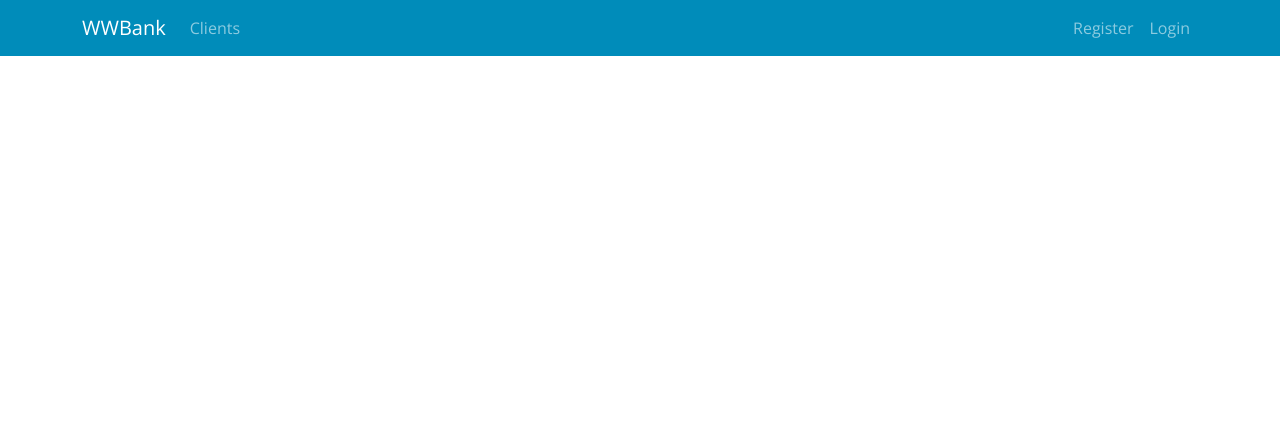
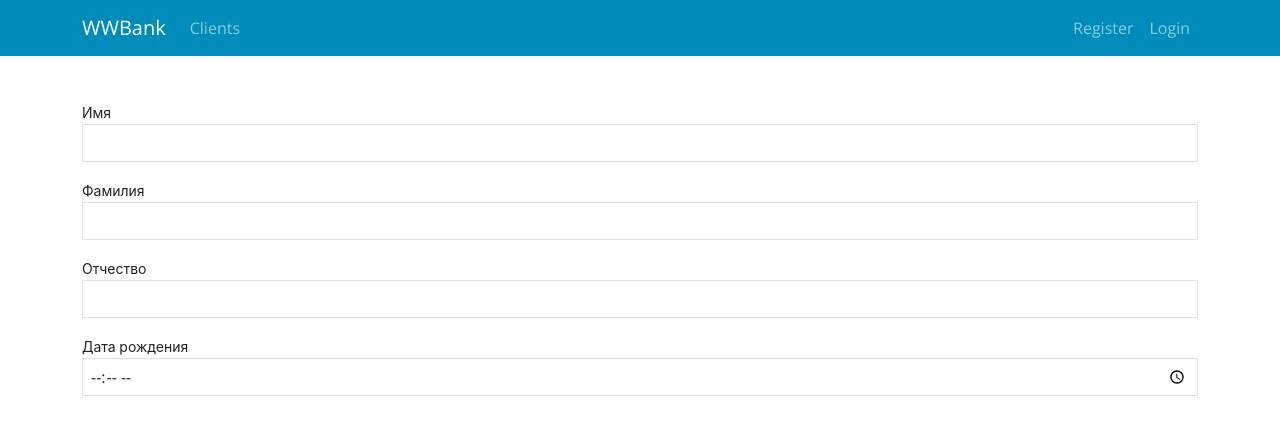
Before and after one commit to Pluralment/bank, an Angular app in the folder client/: page /users/create in a window 1280 px wide. Shown: the top 434 px of the page. Built offline with nearby package versions, Linux system fonts and the light colour scheme.

Commit message:
added user service

```diff
--- /dev/null
+++ b/client/src/app/_services/user.service.ts
@@ -0,0 +1,29 @@
+import { HttpClient } from '@angular/common/http';
+import { Injectable } from '@angular/core';
+import { environment } from 'src/environments/environment';
+import { User } from '../models/user';
+
+@Injectable({
+  providedIn: 'root'
+})
+export class UserService {
+  baseUrl = environment.apiUrl;
+
+  constructor(private http: HttpClient) { }
+
+  createUser(user: User) {
+    return this.http.post<User>(this.baseUrl + 'users', user);
+  }
+
+  getUsers() {
+    return this.http.get<User[]>(this.baseUrl + 'users');
+  }
+
+  updateUser(user: User) {
+    return this.http.put<User>(this.baseUrl + 'users', user);
+  }
+
+  deleteUser(id: number) {
+    return this.http.delete(this.baseUrl + 'users/' + id, {});
+  }
+}
--- a/client/src/app/app.module.ts
+++ b/client/src/app/app.module.ts
@@ -1,6 +1,8 @@
 import { NgModule } from '@angular/core';
 import { BrowserModule } from '@angular/platform-browser';
 import { FormsModule }   from '@angular/forms';
+import { ReactiveFormsModule }   from '@angular/forms';
+import { HttpClientModule } from '@angular/common/http'
 
 import { AppRoutingModule } from './app-routing.module';
 import { AppComponent } from './app.component';
@@ -22,7 +24,9 @@ import { UserCreationComponent } from './user/user-creation/user-creation.compon
     BrowserModule,
     AppRoutingModule,
     BrowserAnimationsModule,
-    FormsModule
+    FormsModule,
+    ReactiveFormsModule,
+    HttpClientModule
   ],
   providers: [],
   bootstrap: [AppComponent]
--- /dev/null
+++ b/client/src/app/models/user.ts
@@ -0,0 +1,25 @@
+export interface User {
+    id: number,
+    surname: string,
+    name: string,
+    patronymic: string,
+    birthDate: Date,
+    gender: string,
+    passportSerial: string,
+    passportNumber: string,
+    authority: string,
+    issueDate: Date,
+    idNumber: string,
+    birthplace: string,
+    city: string,
+    address: string,
+    homePhone: string,
+    handPhone: string,
+    email: string,
+    familyStatus: string,
+    citizenship: string,
+    disability: string,
+    pensioner: boolean,
+    income: string,
+    reservist: boolean
+}
--- a/client/src/app/user/user-creation/user-creation.component.html
+++ b/client/src/app/user/user-creation/user-creation.component.html
@@ -1 +1,18 @@
-<form></form>
+<form [formGroup]="userForm" (ngSubmit)="create()" autocomplete="off">
+    <div class="mb-3 form-group">
+        <label>Имя</label>
+        <input class="form-control" type="text" [formControl]='$any(userForm).controls["name"]'>
+    </div>
+    <div class="mb-3 form-group">
+        <label>Фамилия</label>
+        <input class="form-control" type="text" [formControl]='$any(userForm).controls["surname"]'>
+    </div>
+    <div class="mb-3 form-group">
+        <label>Отчество</label>
+        <input class="form-control" type="text" [formControl]='$any(userForm).controls["patronymic"]'>
+    </div>
+    <div class="mb-3 form-group">
+        <label>Дата рождения</label>
+        <input class="form-control" type="time" [formControl]='$any(userForm).controls["birthDate"]'>
+    </div>
+</form>
--- a/client/src/app/user/user-creation/user-creation.component.ts
+++ b/client/src/app/user/user-creation/user-creation.component.ts
@@ -1,4 +1,5 @@
 import { Component, OnInit } from '@angular/core';
+import { FormBuilder, FormGroup, Validators } from '@angular/forms';
 
 @Component({
   selector: 'app-user-creation',
@@ -6,10 +7,44 @@ import { Component, OnInit } from '@angular/core';
   styleUrls: ['./user-creation.component.css']
 })
 export class UserCreationComponent implements OnInit {
+  userForm: FormGroup;
 
-  constructor() { }
+  constructor(private formBuilder: FormBuilder) {
+  }
+
+  initForm() {
+    this.userForm = this.formBuilder.group({
+      name: ["", [Validators.required]],
+      surname: ["", [Validators.required]],
+      patronymic: ["", [Validators.required]],
+      birthDate: [Date, Validators.required],
+      gender: ["", Validators.required],
+      passportSerial: ["", Validators.required],
+      passportNumber: ["", Validators.required],
+      authority: ["", [Validators.required]],
+      issueDate: [Date, Validators.required],
+      idNumber: ["", Validators.required],
+      birthplace: ["", [Validators.required]],
+      city: ["", [Validators.required]],
+      address: ["", Validators.required],
+      homePhone: [""],
+      handPhone: [""],
+      email: ["", Validators.email],
+      familyStatus: ["", [Validators.required]],
+      citizenship: ["", [Validators.required]],
+      disability: ["", [Validators.required]],
+      pensioner: [false, [Validators.required]],
+      income: [""],
+      reservist: [false],
+    });
+  }
 
   ngOnInit(): void {
+    this.initForm();
+  }
+
+  create() {
+
   }
 
 }
--- a/client/src/app/user/user-list/user-list.component.html
+++ b/client/src/app/user/user-list/user-list.component.html
@@ -1,18 +1,43 @@
 <div class="row">
     <div class="col-sm-11">
-        <h1>Clients</h1>
+        <h1>Клиенты</h1>
     </div>
     <div class="col-sm-1">
-        <button routerLink='create' class="btn btn-outline-info float-right"><span class="fa fa-plus"></span> Create</button>
+        <button routerLink='create' class="btn btn-outline-info float-right"><span class="fa fa-plus"></span> Создать</button>
     </div>
 </div>
+
+<!-- <table class="table table-hover">
+    <thead>
+        <tr>
+            <th scope="col">#</th>
+            <th scope="col">Имя</th>
+            <th scope="col">Фамилия</th>
+            <th scope="col">Отчество</th>
+            <th scope="col">Идентификационный номер</th>
+            <th scope="col"></th>
+            <th scope="col"></th>
+        </tr>
+    </thead>
+    <tbody>
+        <tr *ngFor="let user of users">
+            <th scope="row">{{user.id}}</th>
+            <td>{{user.name}}</td>
+            <td>{{user.surname}}</td>
+            <td>{{user.patronymic}}</td>
+            <td>{{user.idNumber}}</td>
+            <td><button class="btn btn-link" routerLink="{{user.id}}/change">moderate</button></td>
+            <td><button class="btn btn-danger btn-sm" (click)="deleteUser(user.id)">X</button></td>
+        </tr>
+    </tbody>
+</table> -->
 
 <table class="table table-hover">
     <thead>
         <tr>
             <th scope="col">#</th>
-            <th scope="col">First</th>
-            <th scope="col">Last</th>
+            <th scope="col">Имя</th>
+            <th scope="col">Фамилия</th>
             <th scope="col"></th>
             <th scope="col"></th>
         </tr>
--- a/client/src/app/user/user-list/user-list.component.ts
+++ b/client/src/app/user/user-list/user-list.component.ts
@@ -1,4 +1,6 @@
 import { Component, OnInit } from '@angular/core';
+import { User } from 'src/app/models/user';
+import { UserService } from 'src/app/_services/user.service';
 
 @Component({
   selector: 'app-user-list',
@@ -6,10 +8,25 @@ import { Component, OnInit } from '@angular/core';
   styleUrls: ['./user-list.component.css']
 })
 export class UserListComponent implements OnInit {
+  users: User[];
 
-  constructor() { }
+  constructor(private userService: UserService) { }
 
   ngOnInit(): void {
   }
 
+  getUsers() {
+    this.userService.getUsers().subscribe((users: User[]) => {
+      this.users = users;
+    });
+  }
+
+  deleteUser(userId: number) {
+    console.log(userId);
+  }
+
+  updateUser(userId: number) {
+    console.log(userId);
+  }
+
 }
--- a/client/src/environments/environment.ts
+++ b/client/src/environments/environment.ts
@@ -3,7 +3,8 @@
 // The list of file replacements can be found in `angular.json`.
 
 export const environment = {
-  production: false
+  production: false,
+  apiUrl: 'https://localhost:5001/api/'
 };
 
 /*
```
Also changed, not shown: 1 other file (tests, documents, lock files or other folders).
